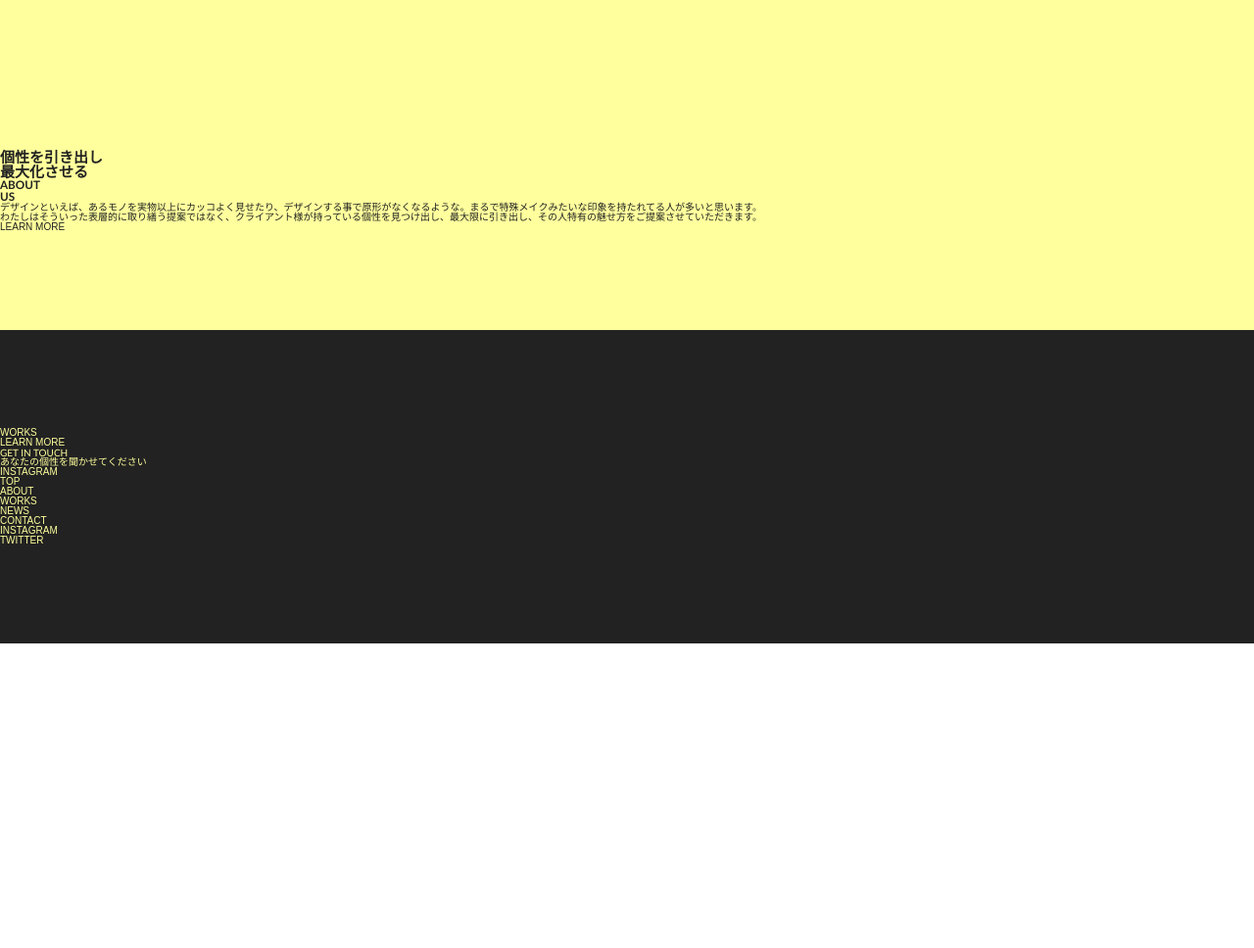
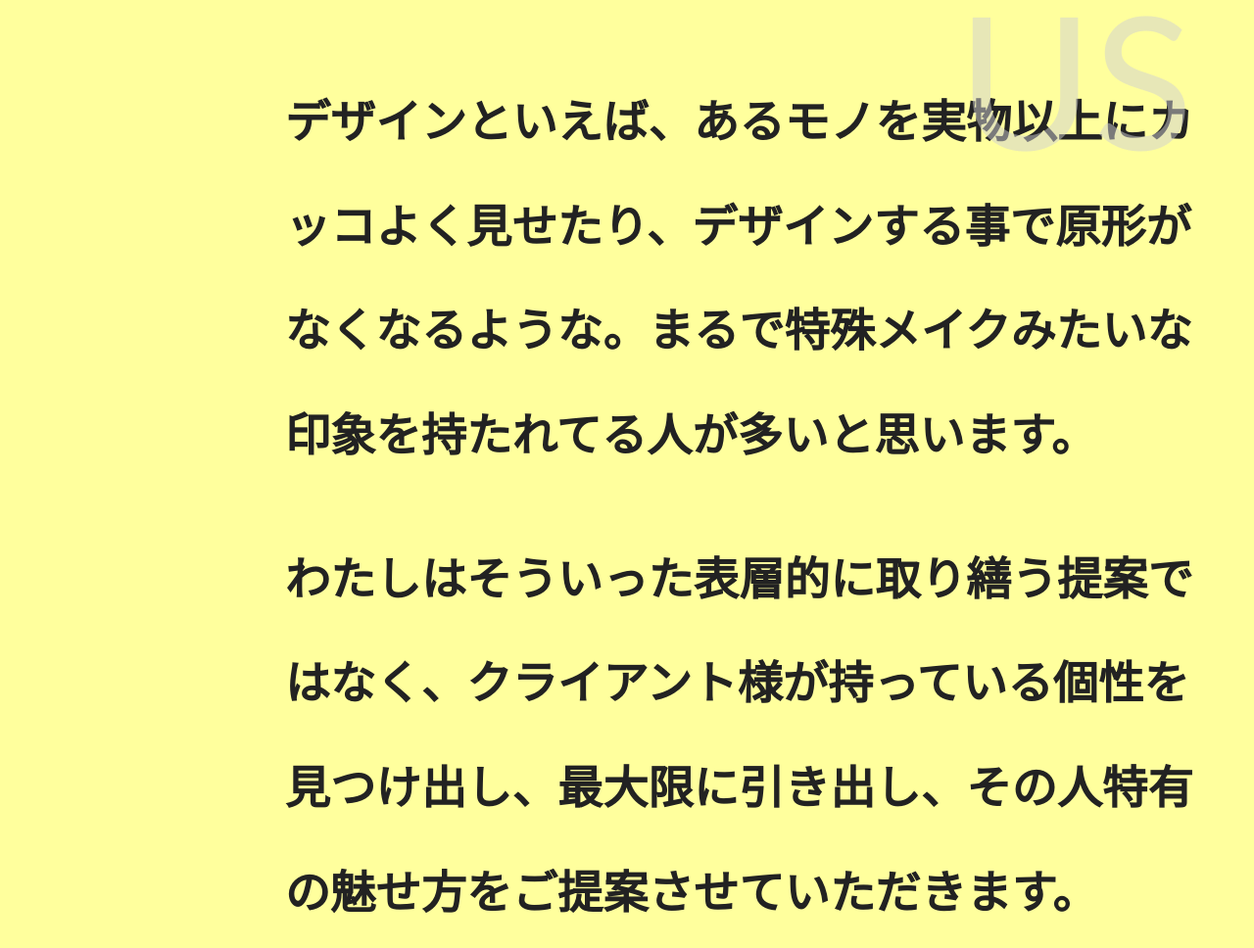
Before and after one commit to Taka0010/yamataka_port, a website built with Parcel: page index.html in a window 1280 px wide. Shown: the part 1777-2745 px from the top of the page at 98% size. Before the commit the page ends 2434 px from the top, so only its background shows below. Built offline with nearby package versions, Linux system fonts and the light colour scheme; files whose address does not match are found by name.

Commit message:
ページ上部
ページ上部の静的コーディング完了

```diff
--- a/index.html
+++ b/index.html
@@ -82,11 +82,11 @@
       <section class="about">
         <h2 class="about__ttl">個性を引き出し<br />最大化させる</h2>
         <h3 class="about__en optima">ABOUT<br />US</h3>
-        <div class="about__txt">
-          <p class="about__txt--fst">
+        <div class="about__txtContainer">
+          <p class="about__txt about__txt--fst">
             デザインといえば、あるモノを実物以上にカッコよく見せたり、デザインする事で原形がなくなるような。まるで特殊メイクみたいな印象を持たれてる人が多いと思います。
           </p>
-          <p class="about__txt--sec">
+          <p class="about__txt about__txt--sec">
             わたしはそういった表層的に取り繕う提案ではなく、クライアント様が持っている個性を見つけ出し、最大限に引き出し、その人特有の魅せ方をご提案させていただきます。
           </p>
         </div>
--- a/scss/layout/_base.scss
+++ b/scss/layout/_base.scss
@@ -22,4 +22,5 @@ body {
 
 .optima {
   font-family: Optima, sans-serif;
+  font-weight: 100;
 }
--- a/scss/layout/_main.scss
+++ b/scss/layout/_main.scss
@@ -5,6 +5,7 @@
     display: inline-block;
     font-size: 8px;
     top: 400px;
+    opacity: 0.5;
   }
   .left {
     left: 3%;
@@ -19,20 +20,20 @@
 }
 
 .fv {
+  position: relative;
   &__img {
     width: calc(320 / 414 * 100vw);
-    margin: 0 auto;
+    margin: 0 auto 10rem;
   }
   &__ttl {
-    position: relative;
-    top: -24rem;
+    @include absCenter;
+    top: 75%;
     width: 90%;
     margin: 0 auto;
     &--name {
       font-size: calc(70 / 414 * 100vw);
       line-height: 1.16;
       letter-spacing: 12px;
-      font-weight: 100;
       text-align: center;
       margin-bottom: 7px;
     }
@@ -42,3 +43,40 @@
     }
   }
 }
+
+.about {
+  position: relative;
+  padding: 0 calc(20 / 414 * 100vw);
+  &__ttl {
+    display: inline-block;
+    font-size: calc(35 / 414 * 100vw);
+    letter-spacing: 2px;
+    line-height: 1.34;
+    margin-bottom: 7.5rem;
+  }
+  &__en {
+    position: absolute;
+    top: 9rem;
+    right: calc(20 / 414 * 100vw);
+    font-size: calc(61 / 414 * 100vw);
+    text-align: right;
+    color: $color-grey;
+    opacity: 0.5;
+  }
+  &__txtContainer {
+    margin-bottom: 4rem;
+  }
+  &__txt {
+    font-size: calc(15 / 414 * 100vw);
+    line-height: 2.3;
+    font-weight: bold;
+    width: calc(300 / 414 * 100vw);
+    margin-left: auto;
+  }
+  &__txt--fst {
+    margin-bottom: 4rem;
+  }
+  &__link {
+    text-align: right;
+  }
+}
--- a/scss/module/_components.scss
+++ b/scss/module/_components.scss
@@ -0,0 +1,32 @@
+.learnMore {
+  position: relative;
+  padding-right: 2.5rem;
+  font-size: calc(15 / 414 * 100vw);
+  &:before,
+  &:after {
+    display: block;
+    content: "";
+    background-color: $color-sub;
+    border-radius: 10px;
+    position: absolute;
+    width: 13px;
+    height: 1px;
+    top: 7px;
+    right: 1px;
+  }
+  &:before {
+    width: 1px;
+    height: 13px;
+    top: 1px;
+    right: 7px;
+  }
+}
+
+.secSeg {
+  .learnMore {
+    &:before,
+    &:after {
+      background-color: $color-main;
+    }
+  }
+}
--- a/scss/setting/_variables.scss
+++ b/scss/setting/_variables.scss
@@ -2,6 +2,7 @@
 $color-main: #ffff9d;
 $color-sub: #222222;
 $color-grey: #d1d1d1;
+$color-grey-sec: #070707;
 
 //FONTS
 
```
Also changed, not shown: css/style.css.
